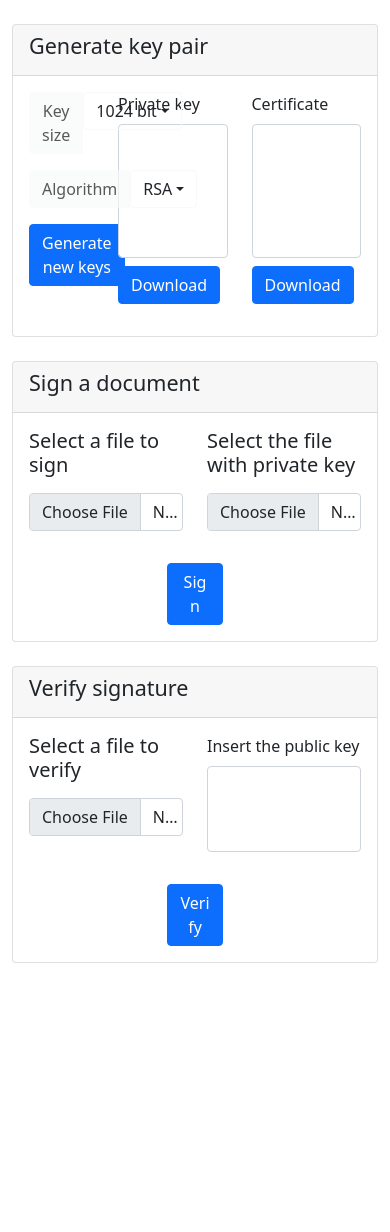
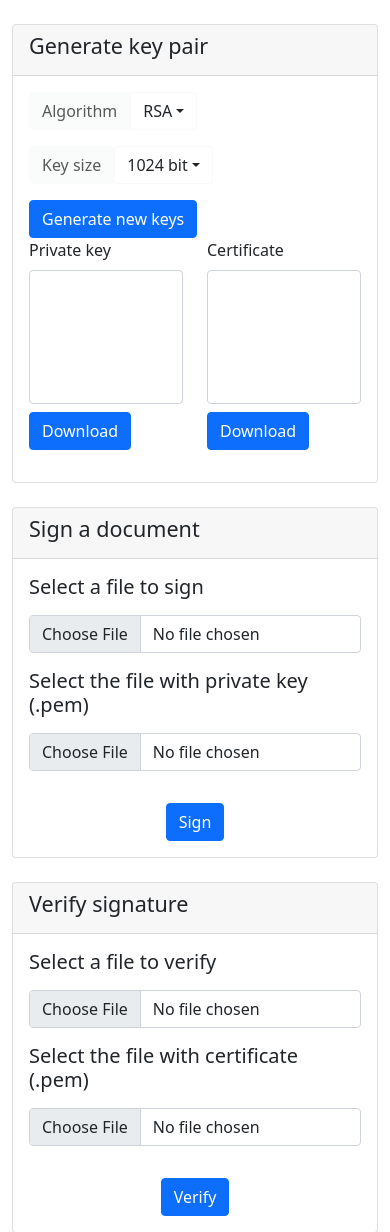
Before and after one commit to giselesousar/digital-signature-js, a website built with webpack: page index.html in a window 390 px wide. Before the commit the page ends 963 px from the top, so only its background shows below. Built offline with nearby package versions, Linux system fonts and the light colour scheme.

Commit message:
fix layout & add modal

```diff
--- a/index.html
+++ b/index.html
@@ -12,29 +12,28 @@
 
 <body>
 
+    <div style="padding: 0 !important;" class="modal" id="loadingModal" data-bs-backdrop="static" data-bs-keyboard="false" tabindex="-1" aria-hidden="true">
+        <div style=" max-width: 100% !important; height: 100%; margin: 0; padding: 0;" class="modal-dialog">
+          <div style="height: auto; min-height: 100%; border-radius: 0; background-color:rgba(255, 255, 255, .6); " class="modal-content">
+            <div style="display: flex; justify-content: center; align-items: center;" class="modal-body">
+                <h3>
+                    <span class="spinner-grow text-primary spinner-grow-lg" role="status" aria-hidden="true"></span>
+                    Loading...
+                </h3>
+            </div>
+          </div>
+        </div>
+      </div>
+
     <div class="container">
+
         <div class="card mt-4">
             <div class="card-header">
                 <h4>Generate key pair</h4>
             </div>
             <div class="card-body">
                 <div class="row">
-                    <div class="col-3">
-                        <div class="btn-group mb-3">
-                            <button type="button" class="btn btn-light" disabled>Key size</button>
-                            <div class="dropdown">
-                                <button class="btn btn-outline-light text-dark dropdown-toggle" type="button"
-                                    id="dropdownMenuButton1" data-bs-toggle="dropdown" aria-expanded="false">1024
-                                    bit</button>
-                                <ul class="dropdown-menu">
-                                    <li><a class="dropdown-item" data-value="512" href="#">512 bit</a></li>
-                                    <li><a class="dropdown-item" data-value="1024" href="#">1024 bit</a></li>
-                                    <li><a class="dropdown-item" data-value="2048" href="#">2048 bit</a></li>
-                                    <li><a class="dropdown-item" data-value="4096" href="#">4096 bit</a></li>
-                                </ul>
-                            </div>
-                        </div>
-
+                    <div class="col-md-3">
                         <div class="btn-group mb-3">
                             <button type="button" class="btn btn-light" disabled>Algorithm</button>
                             <div class="dropdown">
@@ -52,9 +51,25 @@
                                 </ul>
                             </div>
                         </div>
+
+                        <div class="btn-group mb-3">
+                            <button type="button" class="btn btn-light" disabled>Key size</button>
+                            <div class="dropdown">
+                                <button class="btn btn-outline-light text-dark dropdown-toggle" type="button"
+                                    id="dropdownMenuButton1" data-bs-toggle="dropdown" aria-expanded="false">1024
+                                    bit</button>
+                                <ul class="dropdown-menu">
+                                    <li><a class="dropdown-item" data-value="512" href="#">512 bit</a></li>
+                                    <li><a class="dropdown-item" data-value="1024" href="#">1024 bit</a></li>
+                                    <li><a class="dropdown-item" data-value="2048" href="#">2048 bit</a></li>
+                                    <li><a class="dropdown-item" data-value="4096" href="#">4096 bit</a></li>
+                                </ul>
+                            </div>
+                        </div>
+
                         <button onclick="generatePrivateKeyAndCertificate()" href="#" class="btn btn-primary">Generate new keys</button>
                     </div>
-                    <div class="col-9">
+                    <div class="col-md-9">
                         <div class="row">
                             <div class="col mb-3">
                                 <label for="privateKeyTextarea" class="form-label">Private key</label>
@@ -78,20 +93,20 @@
             </div>
             <div class="card-body">
                 <div class="row">
-                    <div class="col">
+                    <div class="col-md-6">
                         <div class="mb-3">
                             <label for="formFile" class="form-label"><h5>Select a file to sign</h5></label>
                             <input class="form-control" type="file" id="formFile">
                           </div>
                     </div>
-                    <div class="col">
+                    <div class="col-md-6">
                         <div class="mb-3">
-                            <label for="formFile" class="form-label"><h5>Select the file with private key</h5></label>
+                            <label for="formFile" class="form-label"><h5>Select the file with private key (.pem)</h5></label>
                             <input class="form-control" type="file" id="formFile">
                           </div>
                     </div>
                 </div>
-                <div class="row-cols-6 text-center mt-3">
+                <div class="row-cols-md-6 text-center mt-3">
                     <a href="#" class="btn btn-primary">Sign</a>
                 </div>
             </div>
@@ -103,20 +118,20 @@
             </div>
             <div class="card-body">
                 <div class="row">
-                    <div class="col">
+                    <div class="col-md-6">
                         <div class="mb-3">
                             <label for="formFile" class="form-label"><h5>Select a file to verify</h5></label>
                             <input class="form-control" type="file" id="formFile">
                           </div>
                     </div>
-                    <div class="col">
-                        <div class="col mb-3">
-                            <label for="exampleFormControlTextarea1" class="form-label">Insert the public key</label>
-                            <textarea style="resize: none;" class="form-control" id="exampleFormControlTextarea1" rows="3"></textarea>
-                        </div>
+                    <div class="col-md-6">
+                        <div class="mb-3">
+                            <label for="formFile" class="form-label"><h5>Select the file with certificate (.pem)</h5></label>
+                            <input class="form-control" type="file" id="formFile">
+                          </div>
                     </div>
                 </div>
-                <div class="row-cols-6 text-center mt-3">
+                <div class="row-cols-md-6 text-center mt-3">
                     <a href="#" class="btn btn-primary">Verify</a>
                 </div>
             </div>
```
